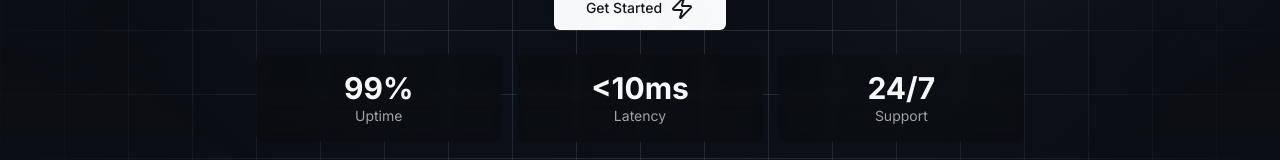
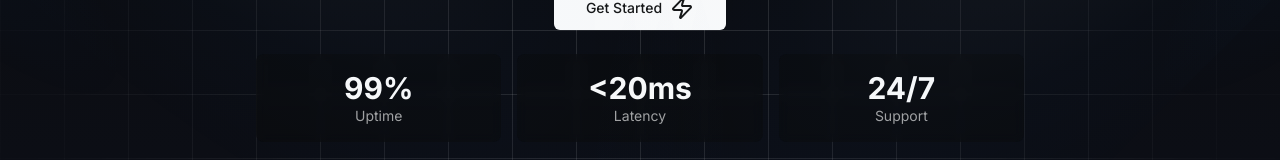
Before and after one commit to jasomtubratu/www.batcore.eu-v2, a Next.js app: page / in a window 1280 px wide. Shown: the part 483-643 px from the top of the page. Built offline with nearby package versions, Linux system fonts and the light colour scheme; no server answers.

Commit message:
Update hero.tsx

```diff
--- a/components/sections/hero.tsx
+++ b/components/sections/hero.tsx
@@ -60,6 +60,6 @@ export function HeroSection() {
 
 const stats = [
   { key: "uptime", value: "99%" },
-  { key: "latency", value: "<10ms" },
+  { key: "latency", value: "<20ms" },
   { key: "support", value: "24/7" },
 ];
```
